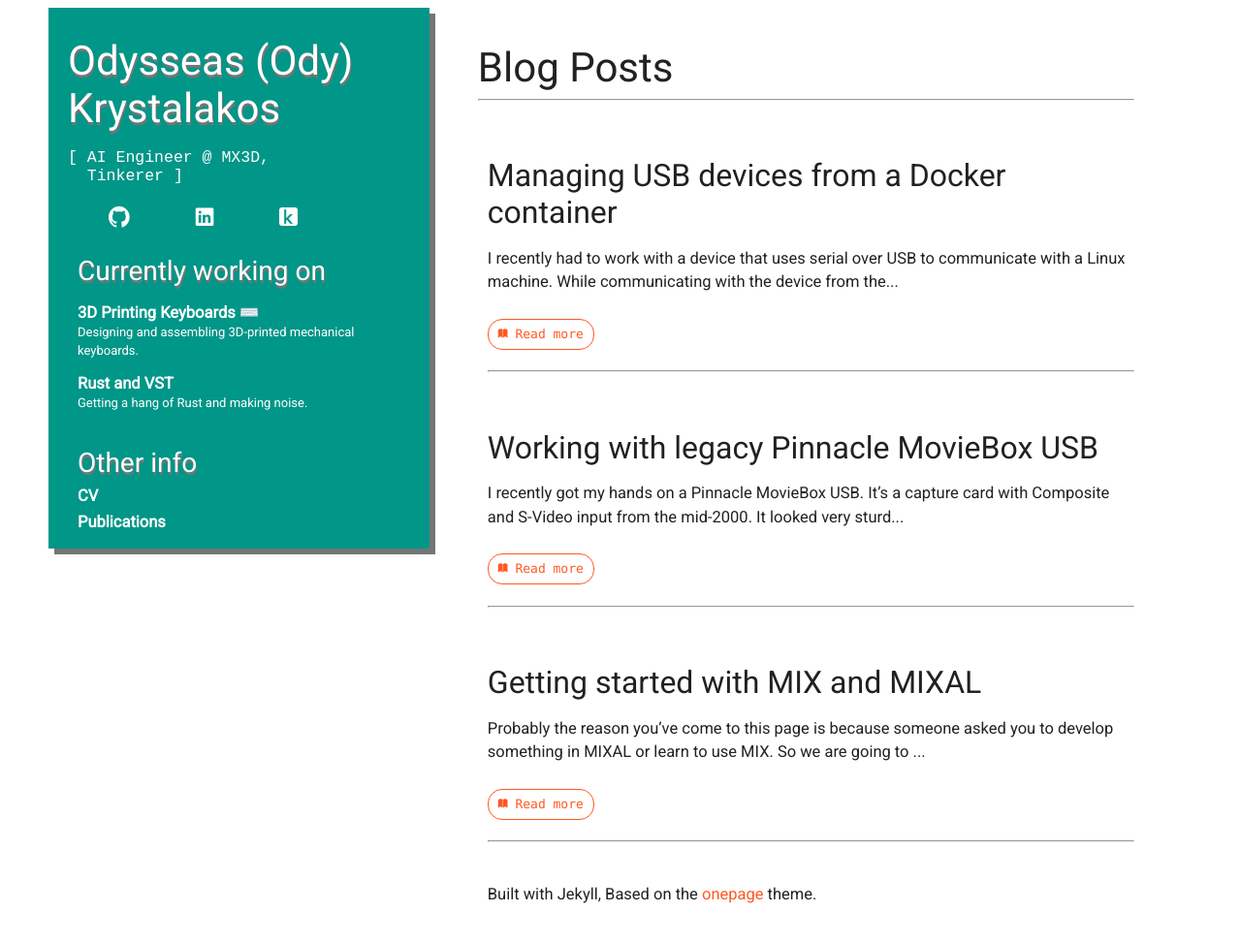
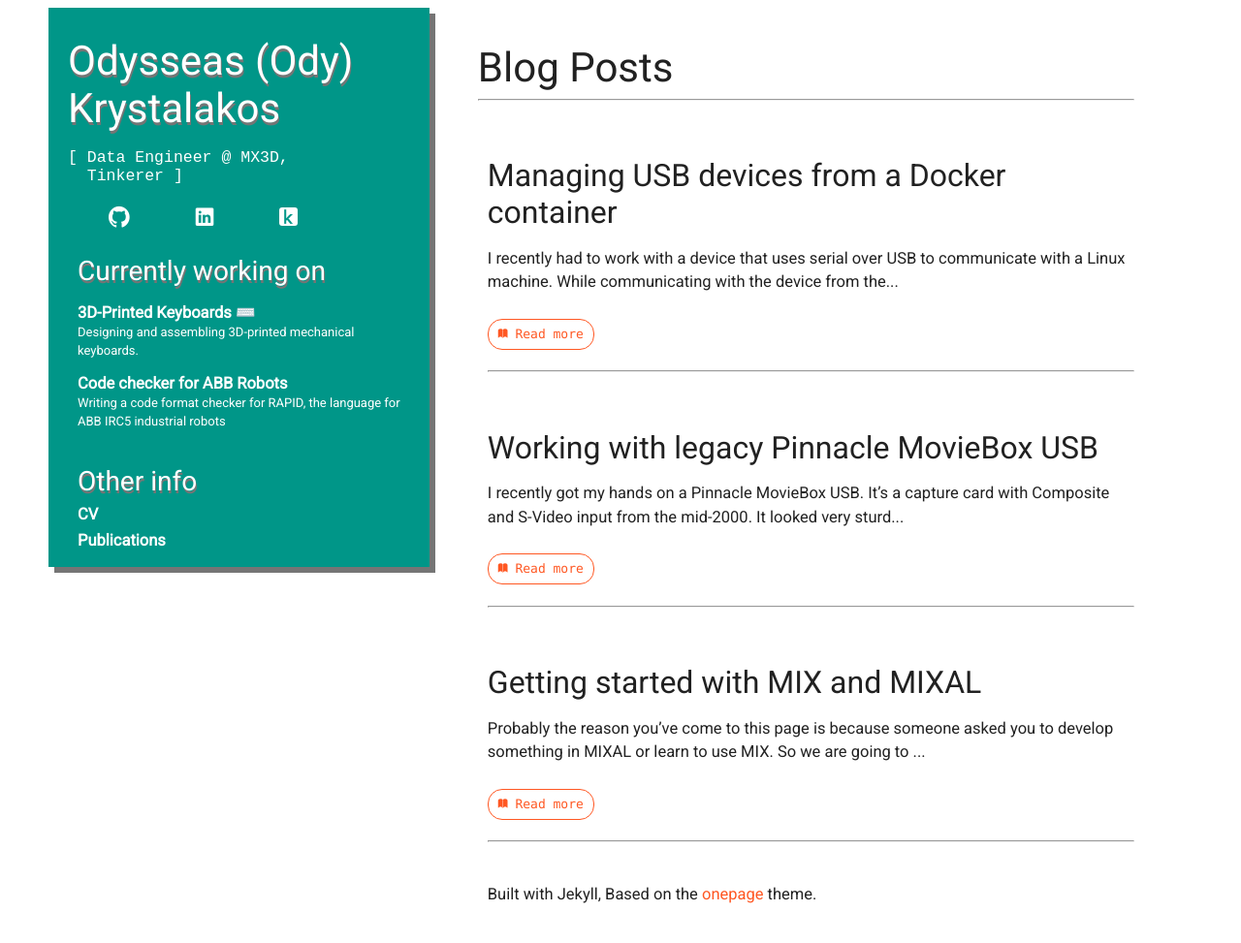
Before and after one commit to OdysseasKr/odysseaskr.github.io, a Jekyll site: the page built from index.html, in a window 1280 px wide. Shown: the whole page at 97% size. Built offline with Jekyll 4.4.1, drawn with Linux system fonts in a browser that asks for light colours; some web fonts are replaced.

Commit message:
Update info

```diff
--- a/_config.yml
+++ b/_config.yml
@@ -7,7 +7,7 @@ lsi: false
 permalink: /:year/:month/:title.html
 
 title: "Odysseas (Ody) Krystalakos"
-description: ["AI Engineer @ MX3D", "Tinkerer"]
+description: ["Data Engineer @ MX3D", "Tinkerer"]
 baseurl: ""
 url: "http://odysseaskr.github.io" # replace by your site's url
 twitter_username: your-name
--- a/_data/currentlyworking.yml
+++ b/_data/currentlyworking.yml
@@ -1,6 +1,6 @@
-- name: 3D Printing Keyboards ⌨️
+- name: 3D-Printed Keyboards ⌨️
   link: "https://github.com/OdysseasKr/TSExt"
   description: "Designing and assembling 3D-printed mechanical keyboards."
-- name: Rust and VST
-  link: "#"
-  description: "Getting a hang of Rust and making noise."
+- name: Code checker for ABB Robots
+  link: "https://github.com/OdysseasKr/rapidchecker"
+  description: "Writing a code format checker for RAPID, the language for ABB IRC5 industrial robots"
```
